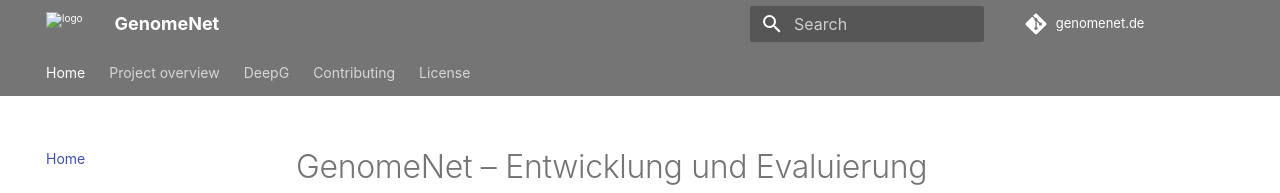
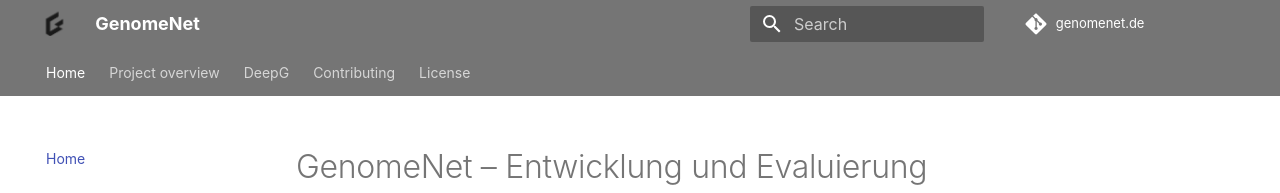
Before and after one commit to GenomeNet/genomenet.de, an MkDocs documentation site: the page built from docs/index.md, in a window 1280 px wide. Shown: the top 193 px of the page. Built offline with MkDocs 1.6.1 and Material for MkDocs 9.7.7, drawn with Linux system fonts in a browser that asks for light colours; some web fonts are replaced; comment, search, counter and statistics services are not loaded.

Commit message:
Update mkdocs.yml

```diff
--- a/mkdocs.yml
+++ b/mkdocs.yml
@@ -15,11 +15,11 @@ theme:
     tabs: true
   palette:
     primary: grey
-    accent: green
+    accent: purple
   font:
     text: Robo
     code: Robo Mono
-  logo: 'images/logo_simple.png'
+  logo: 'https://github.com/GenomeNet/genomenet.de/blob/master/images/logo_simple.png?raw=true'
 
 nav:
   - Home: index.md
```
